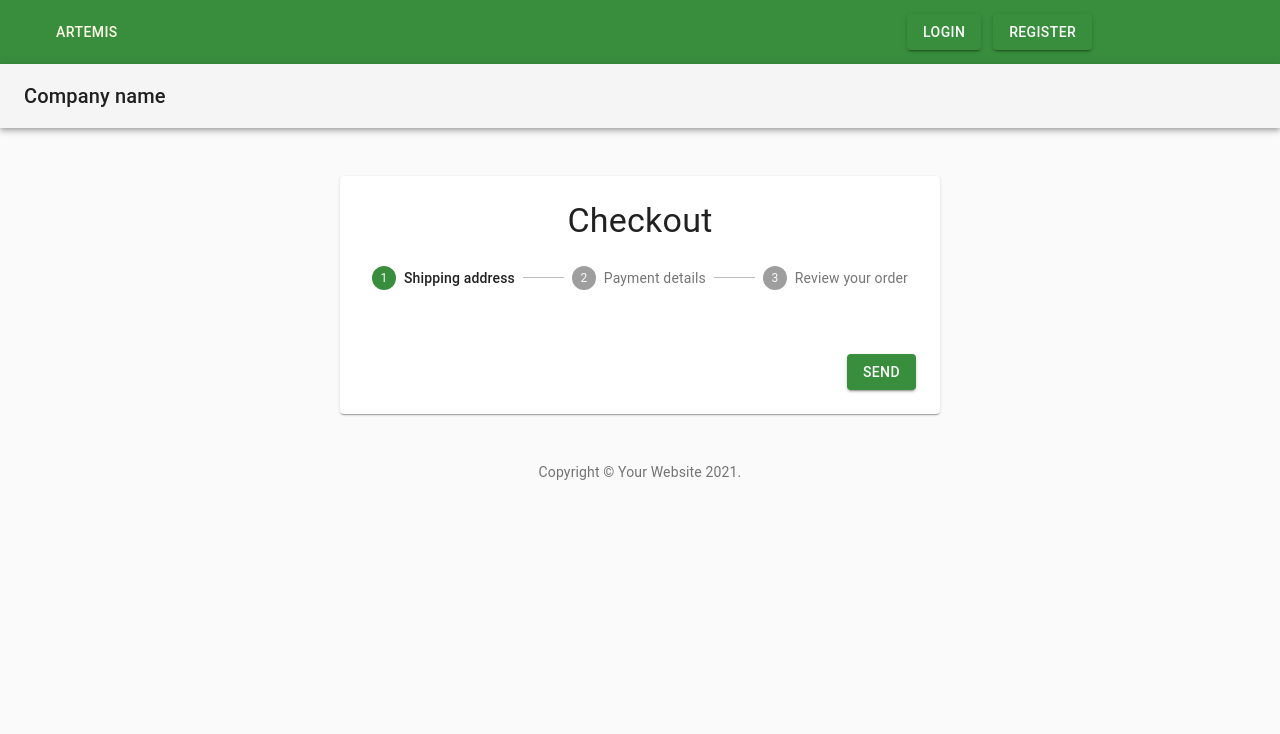
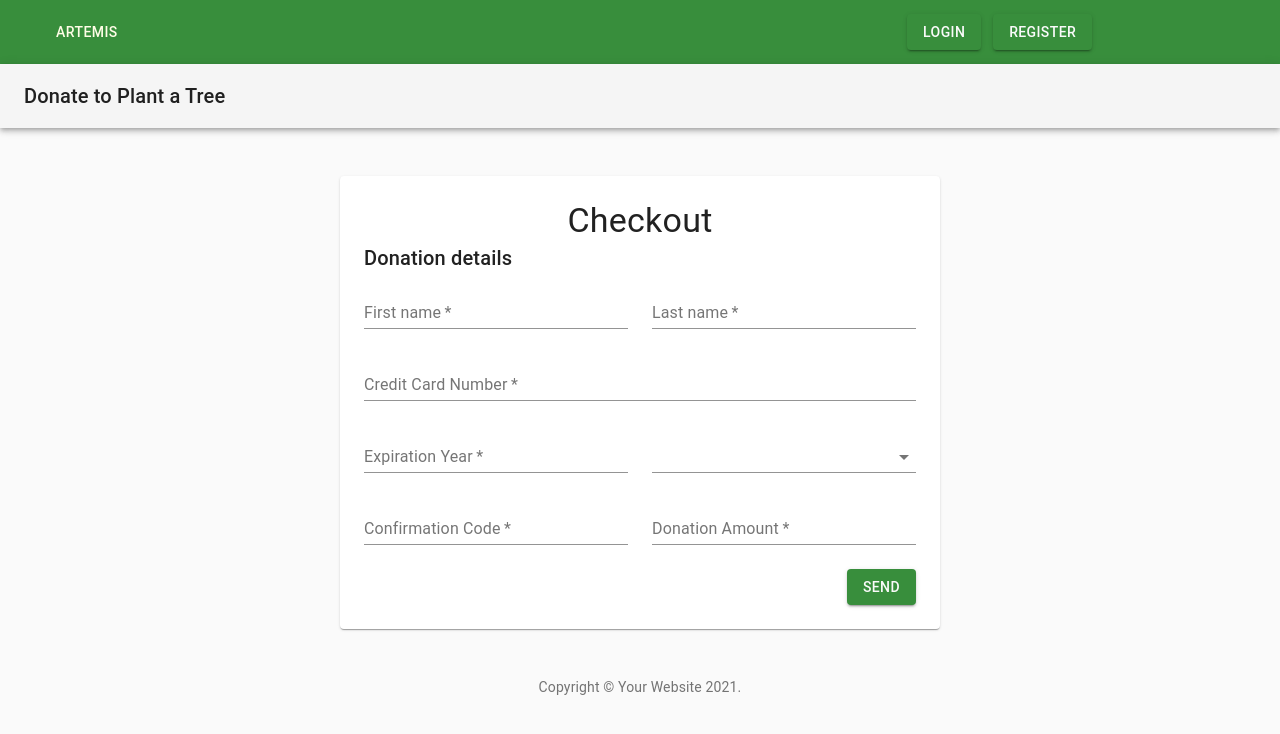
Before and after one commit to Alb33rt/artemis, a React (Create React App) app in the folder code-client/: page /donation in a window 1280 px wide. Shown: the top 734 px of the page. Built offline with nearby package versions, Linux system fonts and the light colour scheme; no server answers.

Commit message:
Donation Page Appearance

```diff
--- a/code-client/src/components/donation.jsx
+++ b/code-client/src/components/donation.jsx
@@ -4,13 +4,16 @@ import CssBaseline from '@material-ui/core/CssBaseline';
 import AppBar from '@material-ui/core/AppBar';
 import Toolbar from '@material-ui/core/Toolbar';
 import Paper from '@material-ui/core/Paper';
-import Stepper from '@material-ui/core/Stepper';
-import Step from '@material-ui/core/Step';
-import StepLabel from '@material-ui/core/StepLabel';
 import Button from '@material-ui/core/Button';
 import Link from '@material-ui/core/Link';
 import Typography from '@material-ui/core/Typography';
-import {Theme} from "../colorTheme";
+import { Theme } from "../colorTheme";
+import Grid from '@material-ui/core/Grid';
+import TextField from '@material-ui/core/TextField';
+import FormControlLabel from '@material-ui/core/FormControlLabel';
+import Checkbox from '@material-ui/core/Checkbox';
+import Select from '@material-ui/core/Select';
+import MenuItem from '@material-ui/core/MenuItem';
 
 function Copyright() {
     return (
@@ -60,6 +63,17 @@ const useStyles = makeStyles((theme) => ({
         marginTop: theme.spacing(3),
         marginLeft: theme.spacing(1),
     },
+    root: {
+        display: 'flex',
+        flexWrap: 'wrap',
+    },
+    formControl: {
+        margin: theme.spacing.unit,
+        minWidth: 120,
+    },
+    selectEmpty: {
+        marginTop: theme.spacing.unit * 2,
+    },
 }));
 
 const steps = ['Shipping address', 'Payment details', 'Review your order'];
@@ -76,7 +90,7 @@ export default function Checkout() {
                 <AppBar position="absolute" color="default" className={classes.appBar}>
                     <Toolbar>
                         <Typography variant="h6" color="inherit" noWrap>
-                            Company name
+                            Donate to Plant a Tree
                         </Typography>
                     </Toolbar>
                 </AppBar>
@@ -85,25 +99,101 @@ export default function Checkout() {
                         <Typography component="h1" variant="h4" align="center">
                             Checkout
                         </Typography>
-                        <Stepper activeStep={activeStep} className={classes.stepper}>
-                            {steps.map((label) => (
-                                <Step key={label}>
-                                    <StepLabel>{label}</StepLabel>
-                                </Step>
-                            ))}
-                        </Stepper>
                         <React.Fragment>
-                            {activeStep === steps.length ? (
                             <React.Fragment>
-                                    <Typography variant="h5" gutterBottom>
-                                        Thank you for your order.
+                                <Typography variant="h6" gutterBottom>
+                                    Donation details
                                 </Typography>
-                                    <Typography variant="subtitle1">
-                                        Your order number is #2001539. We have emailed your order confirmation, and will
-                                        send you an update when your order has shipped.
-                                    </Typography>
+                                <Grid container spacing={3}>
+                                    <Grid item xs={12} sm={6}>
+                                        <TextField
+                                            required
+                                            id="firstName"
+                                            name="firstName"
+                                            label="First name"
+                                            fullWidth
+                                            autoComplete="given-name"
+                                        />
+                                    </Grid>
+                                    <Grid item xs={12} sm={6}>
+                                        <TextField
+                                            required
+                                            id="lastName"
+                                            name="lastName"
+                                            label="Last name"
+                                            fullWidth
+                                            autoComplete="family-name"
+                                        />
+                                    </Grid>
+                                    <Grid item xs={12}>
+                                        <TextField
+                                            required
+                                            id="creditNum"
+                                            name="creditNum"
+                                            label="Credit Card Number"
+                                            fullWidth
+                                            autoComplete="off"
+                                            type="number"
+                                        />
+                                    </Grid>
+                                    <Grid item xs={12} sm={6}>
+                                        <TextField
+                                            required
+                                            id="expireYear"
+                                            name="expireYear"
+                                            label="Expiration Year"
+                                            fullWidth
+                                            autoComplete="off"
+                                            type="number"
+                                            step="1"
+                                            InputProps={{ inputProps: { min: 1900, max: 2099 } }}
+                                        />
+                                    </Grid>
+                                    <Grid item xs={12} sm={6}>
+                                        <Select
+                                            fullWidth
+                                            displayEmpty
+                                            name="expireMonth"
+                                            className={classes.selectEmpty}
+                                            label="Expiration Month"
+                                        >
+                                            <MenuItem value="">
+                                                <em>Select Month</em>
+                                            </MenuItem>
+                                            <MenuItem value={1}>January</MenuItem>
+                                            <MenuItem value={2}>February</MenuItem>
+                                            <MenuItem value={3}>March</MenuItem>
+                                            <MenuItem value={4}>April</MenuItem>
+                                            <MenuItem value={5}>May</MenuItem>
+                                            <MenuItem value={6}>June</MenuItem>
+                                            <MenuItem value={7}>July</MenuItem>
+                                            <MenuItem value={8}>August</MenuItem>
+                                            <MenuItem value={9}>September</MenuItem>
+                                            <MenuItem value={10}>October</MenuItem>
+                                            <MenuItem value={11}>November</MenuItem>
+                                            <MenuItem value={12}>December</MenuItem>
+                                        </Select>
+                                    </Grid>
+                                    <Grid item xs={12} sm={6}>
+                                        <TextField
+                                        required
+                                        id="confirmCode"
+                                        name="confirmCode"
+                                        label="Confirmation Code"
+                                        fullWidth />
+                                    </Grid>
+                                    <Grid item xs={12} sm={6}>
+                                        <TextField
+                                            required
+                                            id="donation"
+                                            name="donation"
+                                            label="Donation Amount"
+                                            fullWidth
+                                            type="number"
+                                        />
+                                    </Grid>
+                                </Grid>
                             </React.Fragment>
-                            ) : (
                             <React.Fragment>
                                 <div className={classes.buttons}>
                                     <Button
@@ -115,7 +205,6 @@ export default function Checkout() {
                                     </Button>
                                 </div>
                             </React.Fragment>
-                            )}
                         </React.Fragment>
                     </Paper>
                     <Copyright />
```
Lines whose indentation alone changed are shown as unchanged.
